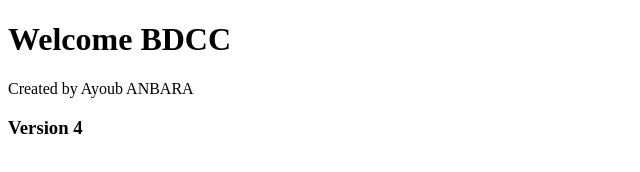
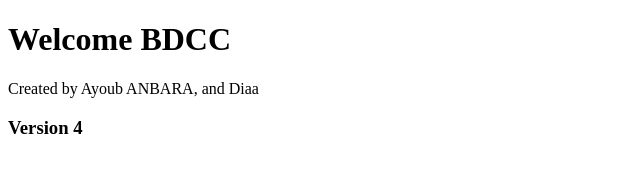
Before and after one commit to ayoubAnbara/tp4, a plain HTML site: page index.html in a window 1280 px wide. Shown: the full height of the page, 0-640 px from the left. Drawn offline with Linux system fonts and the light colour scheme.

Commit message:
Update index.html

```diff
--- a/index.html
+++ b/index.html
@@ -8,7 +8,7 @@
 </head>
 <body>
     <h1>Welcome BDCC</h1>
-    <p>Created by Ayoub ANBARA</p>
+    <p>Created by Ayoub ANBARA, and Diaa</p>
     <h3>Version 4</h3>
 </body>
 </html>
```
